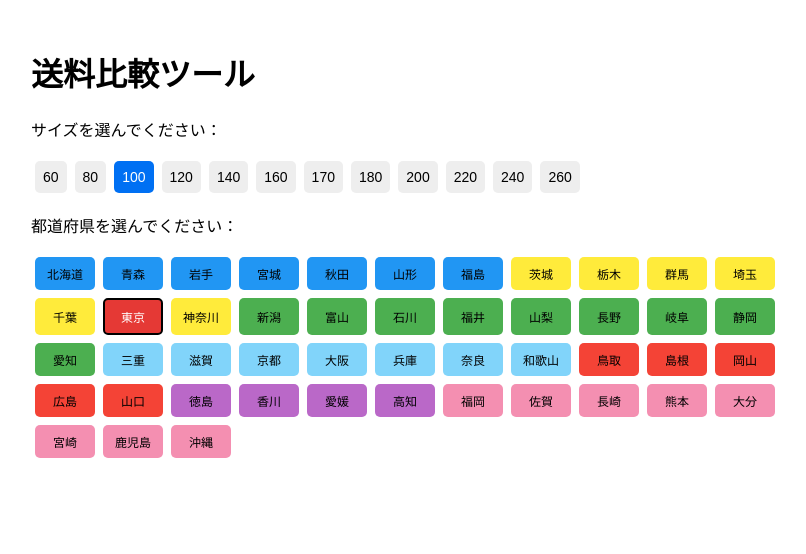
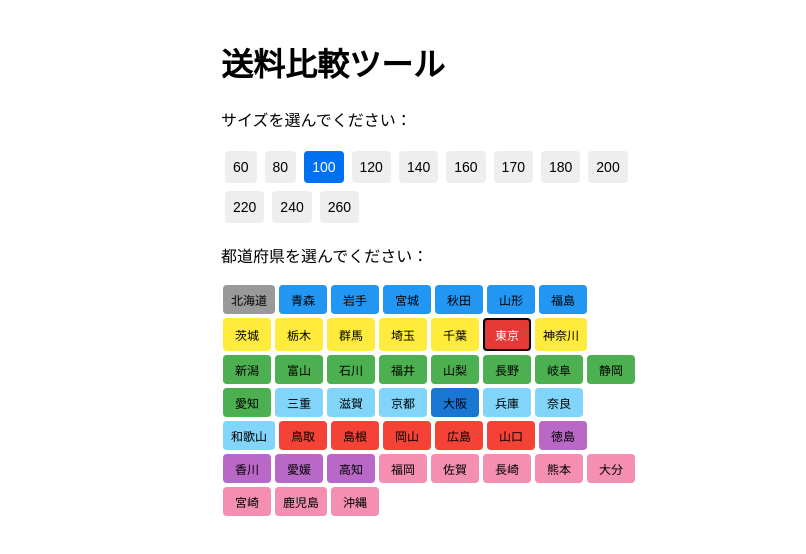
Before and after one commit to kdmn77/shipping-checker, a React (Vite) app: page / in a window 1280 px wide. Shown: the top 554 px of the page, without its empty margins (209-1015 px from the left). Built offline with nearby package versions, Linux system fonts and the light colour scheme.

Commit message:
Add files via upload

```diff
--- a/src/App.jsx
+++ b/src/App.jsx
@@ -4,9 +4,8 @@ import sagawaData from './sagawaData.json';
 
 const sizes = [60, 80, 100, 120, 140, 160, 170, 180, 200, 220, 240, 260];
 
-// 地域分けとカラー
 const regionColors = {
-  北海道: '#2196f3',
+  北海道: '#999',
   東北: '#2196f3',
   関東: '#ffeb3b',
   中部: '#4caf50',
@@ -61,7 +60,8 @@ export default function App() {
   };
 
   const getColor = (pref) => {
-  if (pref === '東京') return '#e53935'; // 東京だけ赤
+    if (pref === '東京') return '#e53935';
+    if (pref === '大阪') return '#1976d2';
     for (const region in regionMap) {
       if (regionMap[region].includes(pref)) {
         return regionColors[region];
@@ -71,7 +71,7 @@ const getColor = (pref) => {
   };
 
   return (
-    <div style={{ padding: 20, maxWidth: 800, margin: '0 auto' }}>
+    <div style={{ padding: 10, maxWidth: 420, margin: '0 auto' }}>
       <h1>送料比較ツール</h1>
 
       <p>サイズを選んでください：</p>
@@ -86,7 +86,7 @@ const getColor = (pref) => {
               background: s === size ? '#0070f3' : '#eee',
               color: s === size ? 'white' : 'black',
               border: 'none',
-              borderRadius: 5,
+              borderRadius: 4,
               fontSize: 14
             }}
           >
@@ -102,13 +102,13 @@ const getColor = (pref) => {
             key={p}
             onClick={() => handlePrefectureClick(p)}
             style={{
-              margin: 4,
-              padding: 8,
-              minWidth: 60,
+              margin: 2,
+              padding: '6px 8px',
+              minWidth: 48,
               background: getColor(p),
               color: p === prefecture ? '#fff' : '#000',
               border: p === prefecture ? '2px solid #000' : 'none',
-              borderRadius: 5,
+              borderRadius: 4,
               fontSize: 12
             }}
           >
```
Lines whose indentation alone changed are shown as unchanged.
